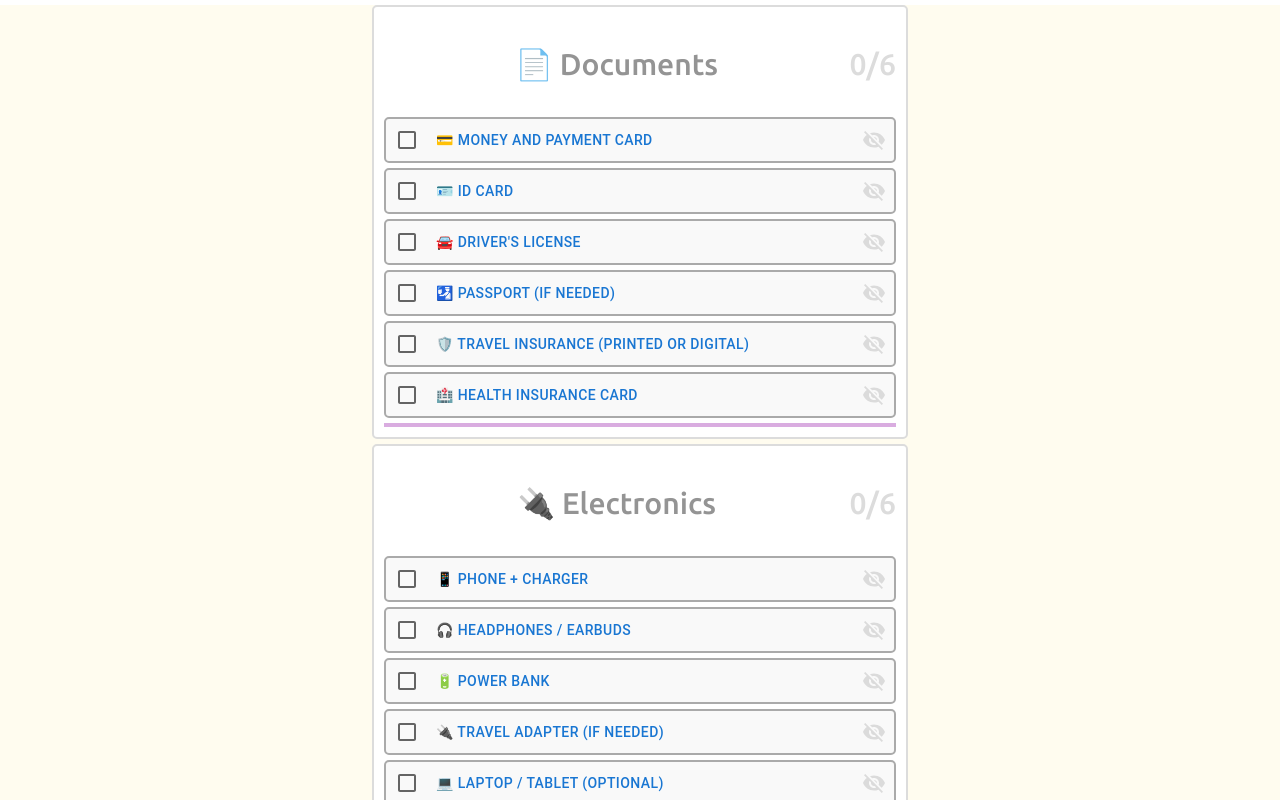
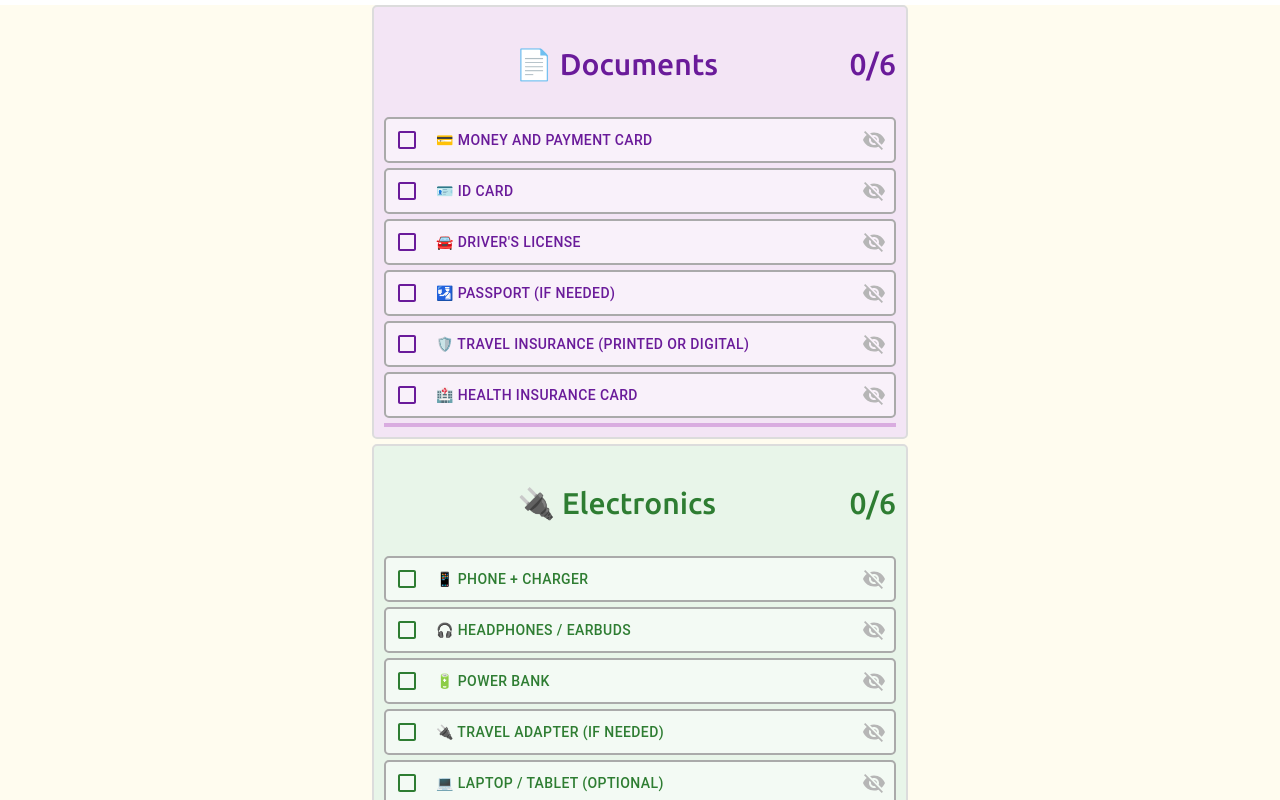
Before and after one commit to r3mus99/simple-travel-list, a React (Create React App) app: page / in a window 1280 px wide. Shown: the top 800 px of the page. Built offline with nearby package versions, Linux system fonts and the light colour scheme.

Commit message:
visual updates

```diff
--- a/src/App.css
+++ b/src/App.css
@@ -35,15 +35,13 @@ hr {
 }
 
 .Header .Right {
-  color: gainsboro;
   width: auto;
-  /* todo position: relative; */
 }
 
 .Item {
   border: 2px solid #AAAAAA;
   border-radius: 5px;
-  background-color: #dddddd2e;
+  background-color: #ffffff75;
   margin: 5px 0;
   display: flex;
 }
@@ -58,7 +56,7 @@ hr {
 }
 
 .Item .GrayIcon {
-  color: #dbdbdb;
+  color: #b6b6b6;
 }
 
 .Item :hover {
--- a/src/App.js
+++ b/src/App.js
@@ -1,4 +1,4 @@
-import React, { Component } from 'react';
+import React, {Component} from 'react';
 import './App.css';
 import Section from './Section/Section';
 import data from './data.json';
@@ -34,14 +34,11 @@ class App extends Component {
 
   render() {
 
-    const content = data.content.map(section => {
-      return <Section header={section.header} items={section.items}/>
-    });
-
     return (
       <div className="App">
-        {/* <LinearProgress color="secondary" variant="determinate" value={this.state.completed} /> */}
-        {content}
+        {data.content.map(section => {
+          return <Section section={section}/>
+        })}
       </div>
     );
   }
--- a/src/Section/Section.js
+++ b/src/Section/Section.js
@@ -5,7 +5,8 @@ import SectionHidden from './SectionHidden';
 import SectionHeader from './SectionHeader';
 import SectionVisible from './SectionVisible';
 
-const Section = ({ header, items }) => {
+const Section = (props) => {
+    const {header, items, color, backgroundColor} = props.section;
     const [itemsChecked, setItemsChecked] = useState([]);
     const [itemsHidden, setItemsHidden] = useState([]);
     const [itemsVisible, setItemsVisible] = useState(items);
@@ -49,6 +50,7 @@ const Section = ({ header, items }) => {
             <ItemButton
                 key={item}
                 label={item}
+                color={color}
                 id={item}
                 onChange={handleItemChange}
                 onVisibilityChange={handleItemVisibilityChange}
@@ -69,9 +71,10 @@ const Section = ({ header, items }) => {
             : 0;
 
     return (
-        <div className="Section">
+        <div className="Section" style={{backgroundColor: backgroundColor}}>
             <SectionHeader
                 header={header}
+                color={color}
                 itemsChecked={itemsCheckedLength}
                 itemsAll={itemsVisible.length}
             />
--- a/src/Section/SectionHeader.js
+++ b/src/Section/SectionHeader.js
@@ -3,7 +3,7 @@ import React from 'react';
 
 function SectionHeader(props) {
     return (
-        <div className="Header">
+        <div className="Header" style={{color: props.color}}>
             <div className="Left">
                 <p>{props.header}</p>
             </div>
--- a/src/Section/content/ItemButton.js
+++ b/src/Section/content/ItemButton.js
@@ -12,13 +12,13 @@ const ItemButton = (props)=> {
 
     return (
         <div className="Item">
-            <Checkbox style={{ width: 'auto' }}
+            <Checkbox style={{ width: 'auto', color: props.color }}
                 checked={props.checked}
                 onClick={handleChange}
                 disabled={!props.visible} />
 
             <Button
-                style={{ justifyContent: "left", width: '90%' }}
+                style={{ justifyContent: "left", width: '90%', color: props.color }}
                 onClick={handleChange}
                 disabled={!props.visible}>
                 {props.label}
--- a/src/data.json
+++ b/src/data.json
@@ -9,7 +9,9 @@
         "🛂 passport (if needed)",
         "🛡️ travel insurance (printed or digital)",
         "🏥 health insurance card"
-      ]
+      ],
+      "color": "#6A1B9A",
+      "backgroundColor": "#F3E5F5"
     },
     {
       "header": "🔌 Electronics",
@@ -20,7 +22,9 @@
         "🔌 travel adapter (if needed)",
         "💻 laptop / tablet (optional)",
         "📸 camera (optional)"
-      ]
+      ],
+      "color": "#2E7D32",
+      "backgroundColor": "#E8F5E9"
     },
     {
       "header": "💊 Medications & Health",
@@ -29,7 +33,9 @@
         "🩹 basic first aid (e.g., plasters, painkillers)",
         "😷 face masks (if needed)",
         "🧴 hand sanitizer"
-      ]
+      ],
+      "color": "#BE8300",
+      "backgroundColor": "#F5FFBB"
     },
     {
       "header": "👕 Clothing - Main",
@@ -40,7 +46,9 @@
         "👗 dress / skirt (if applicable)",
         "👟 comfortable shoes / sneakers",
         "🩴 flip-flops / sandals"
-      ]
+      ],
+      "color": "#006064",
+      "backgroundColor": "#E0F7FA"
     },
     {
       "header": "🧦 Clothing - Accessories",
@@ -51,7 +59,9 @@
         "🧣 scarf / gloves (seasonal)",
         "🕶️ sunglasses",
         "👜 small backpack / day bag"
-      ]
+      ],
+      "color": "#4E342E",
+      "backgroundColor": "#EFEBE9"
     },
     {
       "header": "😴 For Sleeping",
@@ -60,7 +70,9 @@
         "🦻 earplugs",
         "😎 sleep mask",
         "🧸 travel pillow (optional)"
-      ]
+      ],
+      "color": "#37474F",
+      "backgroundColor": "#ECEFF1"
     },
     {
       "header": "🧼 Toiletries",
@@ -74,7 +86,9 @@
         "💅 nail clippers / tweezers",
         "🧻 tissues / toilet paper",
         "🩸 feminine hygiene (if needed)"
-      ]
+      ],
+      "color": "#EF6C00",
+      "backgroundColor": "#FFF3E0"
     },
     {
       "header": "📚 Leisure & Extras",
@@ -85,7 +99,9 @@
         "📝 notebook + pen",
         "🍫 snacks",
         "💧 reusable water bottle"
-      ]
+      ],
+      "color": "#1A237E",
+      "backgroundColor": "#E8EAF6"
     }
   ]
 }
```
